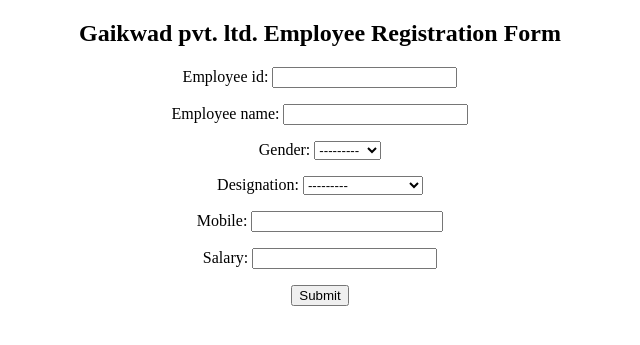
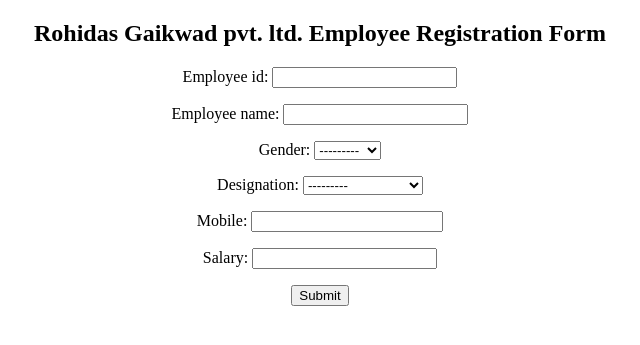
Before and after one commit to akshayrgaikwad/Rajwardhan, a Django app: page / in a window 1280 px wide. Shown: the top 345 px of the page, without its empty margins (320-960 px from the left). Run offline with Django 4.2, Linux system fonts and the light colour scheme.

Commit message:
Rohidas word added in heading

```diff
--- a/Assignment/api_project/templates/apiapp/employee_form.html
+++ b/Assignment/api_project/templates/apiapp/employee_form.html
@@ -7,7 +7,7 @@
 <body>
 <div align="center">
     <form method="post">
-        <h2 align="center"> Gaikwad pvt. ltd. Employee Registration Form</h2>
+        <h2 align="center"> Rohidas Gaikwad pvt. ltd. Employee Registration Form</h2>
         {% csrf_token %}
         {{form.as_p}}
         <input type="submit" value="Submit">
```
